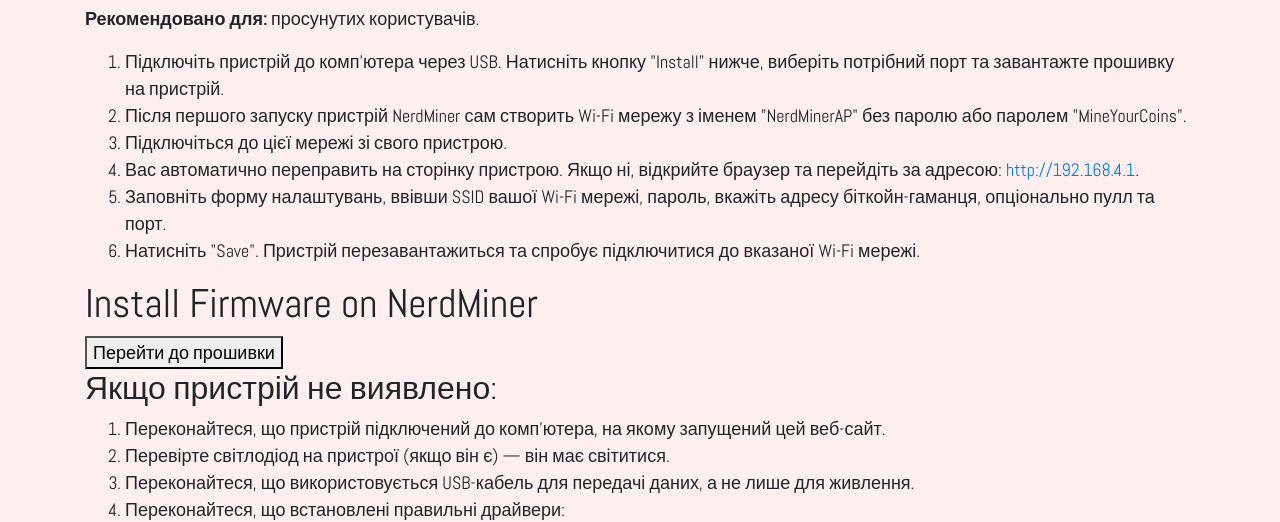
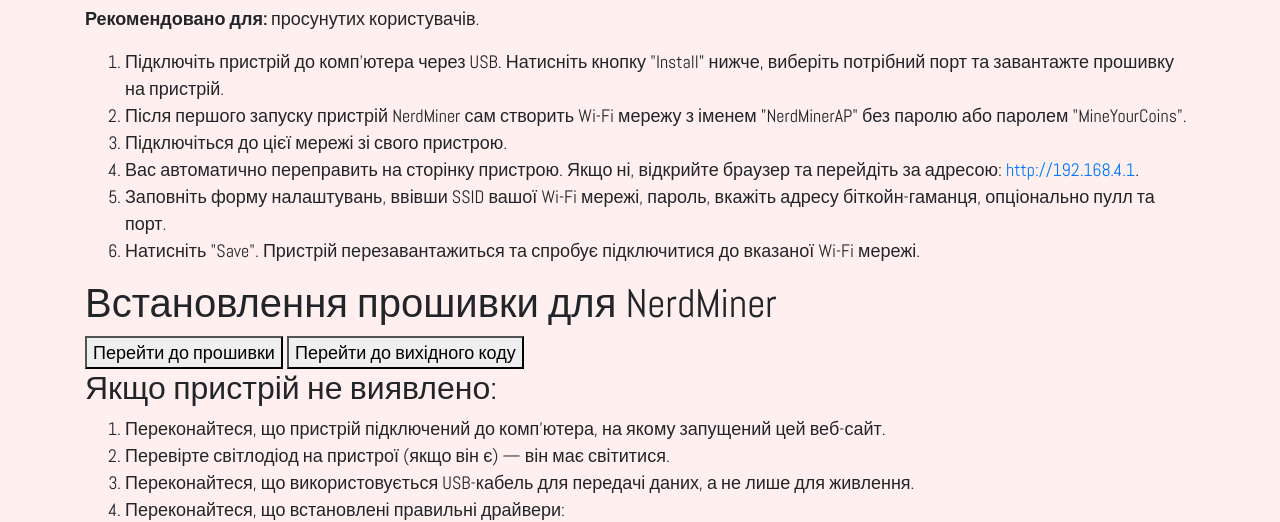
Before and after one commit to Engineer2031/nm, a plain HTML site: page firmware.html in a window 1280 px wide. Shown: the part 269-791 px from the top of the page. Drawn offline with nearby package versions, Linux system fonts and the light colour scheme.

Commit message:
Update firmware.html

```diff
--- a/firmware.html
+++ b/firmware.html
@@ -59,10 +59,15 @@
         <li>Натисніть "Save". Пристрій перезавантажиться та спробує підключитися до вказаної Wi-Fi мережі.</li>
     </ol>
 
-  <h1>Install Firmware on NerdMiner</h1>
-<button onclick="window.open('https://flasher.bitronics.store/', '_blank')">
-  Перейти до прошивки
-</button>
+  <h1>Встановлення прошивки для NerdMiner</h1>
+
+  <button onclick="window.open('https://flasher.bitronics.store/', '_blank')">
+    Перейти до прошивки
+  </button>
+
+  <button onclick="window.open('https://github.com/BitMaker-hub/NerdMiner_v2/tree/master?tab=readme-ov-file', '_blank')">
+    Перейти до вихідного коду
+  </button>
 
 
   <h2>Якщо пристрій не виявлено:</h2>
```
